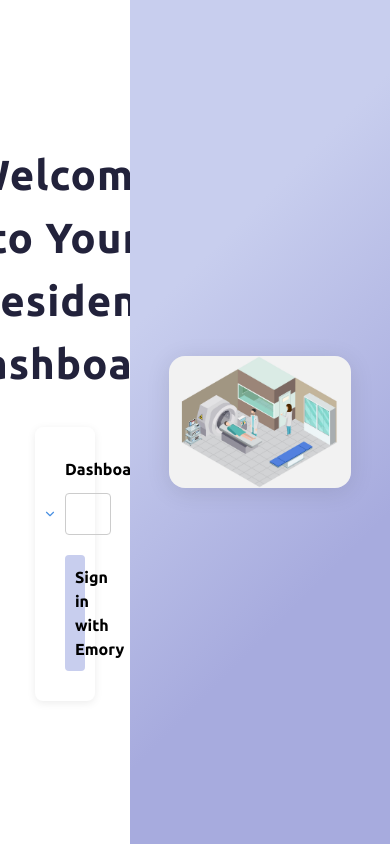
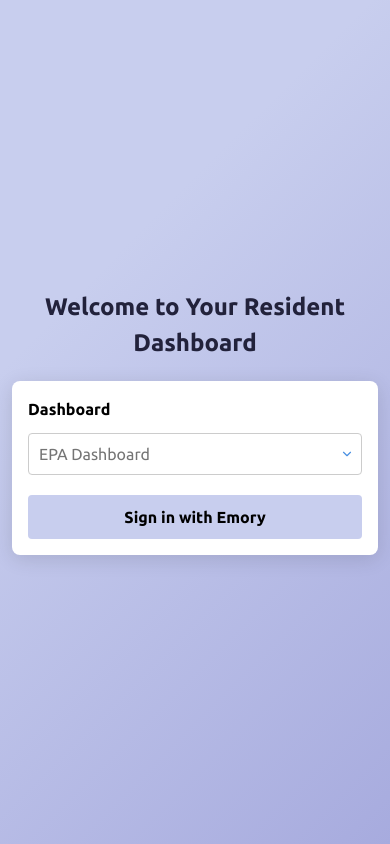
Before and after one commit to ocnguye/epa_dash, a Next.js app: page / in a window 390 px wide. Built offline with nearby package versions, Linux system fonts and the light colour scheme.

Commit message:
login and post login mobile ver

```diff
--- a/app/page.tsx
+++ b/app/page.tsx
@@ -7,11 +7,14 @@
 
 const inputStyle: React.CSSProperties = {
     width: '100%',
+    boxSizing: 'border-box',
     padding: 8,
     marginBottom: 15,
     border: '1px solid #ccc',
     borderRadius: 4,
     color: '#0000008b',
+    fontSize: 16, // 16px prevents iOS zoom-on-focus
+    minHeight: 40,
 };
 
 const labelStyle: React.CSSProperties = {
@@ -24,7 +27,9 @@
 
 const primaryButtonStyle: React.CSSProperties = {
     width: '100%',
+    boxSizing: 'border-box',
     padding: 10,
+    minHeight: 44,
     background: '#c8ceee',
     color: '#000',
     border: 'none',
@@ -87,14 +92,49 @@
 
     return (
         <div
+            className="login-page"
             style={{
                 display: 'flex',
                 minHeight: '100vh',
                 fontFamily: 'Ubuntu',
             }}
         >
+            <style jsx>{`
+                @media (max-width: 900px) {
+                    .login-page {
+                        flex-direction: column !important;
+                        min-height: 100dvh !important;
+                        background: linear-gradient(135deg, #c8ceee 30%, #a7abde 100%) !important;
+                    }
+                    .login-left {
+                        width: 100% !important;
+                        flex: 1 1 auto !important;
+                        background: transparent !important;
+                        padding: 32px 16px !important;
+                        box-sizing: border-box !important;
+                    }
+                    .login-title {
+                        font-size: 28px !important;
+                        margin-bottom: 20px !important;
+                        letter-spacing: 0 !important;
+                    }
+                    .login-card {
+                        padding: 20px !important;
+                        box-sizing: border-box !important;
+                        box-shadow: 0 4px 20px rgba(0,0,0,0.12) !important;
+                    }
+                    .login-right { display: none !important; }
+                }
+                @media (max-width: 480px) {
+                    .login-left { padding: 24px 12px !important; }
+                    .login-title { font-size: 24px !important; }
+                    .login-card { padding: 16px !important; }
+                }
+            `}</style>
+
             {/* Left side: Login form */}
             <div
+                className="login-left"
                 style={{
                     width: '33.33%',
                     background: '#fff',
@@ -106,6 +146,7 @@
                 }}
             >
                 <h1
+                    className="login-title"
                     style={{
                         fontSize: 42,
                         fontWeight: 700,
@@ -118,6 +159,7 @@
                     Welcome to Your Resident Dashboard
                 </h1>
                 <div
+                    className="login-card"
                     style={{
                         width: '100%',
                         maxWidth: 400,
@@ -128,13 +170,16 @@
                     }}
                 >
                     <div style={{ display: 'flex', flexDirection: 'column', gap: 8, marginBottom: 20 }}>
-                        <label style={{ fontSize: 16, fontWeight: 600, color: '#000', marginBottom: 4 }}>Dashboard</label>
+                        <label htmlFor="dashboard-select" style={{ fontSize: 16, fontWeight: 600, color: '#000', marginBottom: 4 }}>Dashboard</label>
                         <div style={{ position: 'relative', display: 'inline-block', width: '100%' }}>
                             <select
+                                id="dashboard-select"
                                 value={preferredDashboard}
                                 onChange={e => setPreferredDashboard(e.target.value as 'epadash' | 'rprdash')}
                                 style={{
                                     width: '100%',
+                                    boxSizing: 'border-box',
+                                    minHeight: 40,
                                     padding: '8px 34px 8px 10px',
                                     borderRadius: 4,
                                     border: '1px solid #ccc',
@@ -171,6 +216,9 @@
                                 type="text"
                                 id="username"
                                 name="username"
+                                autoComplete="username"
+                                autoCapitalize="none"
+                                autoCorrect="off"
                                 required
                                 value={username}
                                 onChange={e => { setUsername(e.target.value); if (error) setError(''); }}
@@ -184,6 +232,7 @@
                                 type="password"
                                 id="password"
                                 name="password"
+                                autoComplete="current-password"
                                 required
                                 value={password}
                                 onChange={e => { setPassword(e.target.value); if (error) setError(''); }}
@@ -203,8 +252,10 @@
                     )}
                 </div>
             </div>
-            {/* Right side: Gradient and image */}
+
+            {/* Right side: Gradient and image (hidden on mobile) */}
             <div
+                className="login-right"
                 style={{
                     width: '66.67%',
                     background: 'linear-gradient(135deg, #c8ceee 30%, #a7abde 70%)',
--- a/app/post-login/page.tsx
+++ b/app/post-login/page.tsx
@@ -50,7 +50,10 @@
             flexDirection: 'column',
             alignItems: 'center',
             justifyContent: 'center',
-            minHeight: '100vh',
+            minHeight: '100dvh',
+            padding: 24,
+            boxSizing: 'border-box',
+            textAlign: 'center',
             fontFamily: 'Ubuntu',
             gap: 12,
         }}>
```
